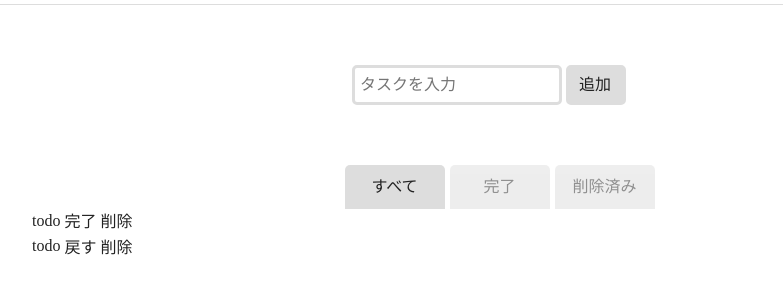
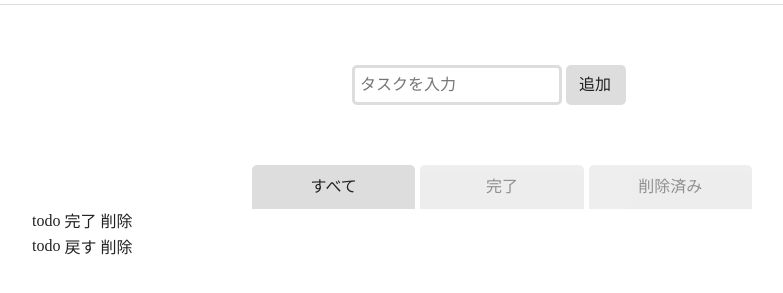
Before and after one commit to nodoguro68/js_todolist, a website built with webpack: page public/index.html in a window 1280 px wide. Shown: the part 81-374 px from the top of the page, without its empty margins (138-921 px from the left). Built offline with nearby package versions, Linux system fonts and the light colour scheme.

Commit message:
タブメニュースタイル修正

```diff
--- a/src/scss/modules/_tab-menu.scss
+++ b/src/scss/modules/_tab-menu.scss
@@ -1,17 +1,21 @@
 .tab{
     display: flex;
     justify-content: center;
-    // max-width: 500px;
-    // margin: 0 auto;
+    max-width: 500px;
+    margin: 0 auto;
 
     &-item{
-        width: 100px;
+        width: 250px;
         margin-right: 5px;
         padding: 10px;
         background-color: #ddd;
         border-radius: 5px 5px 0 0;
         text-align: center;
         opacity: 0.5;
+
+        &:last-child{
+            margin-right: 0;
+        }
     }
 
     .active{
```
